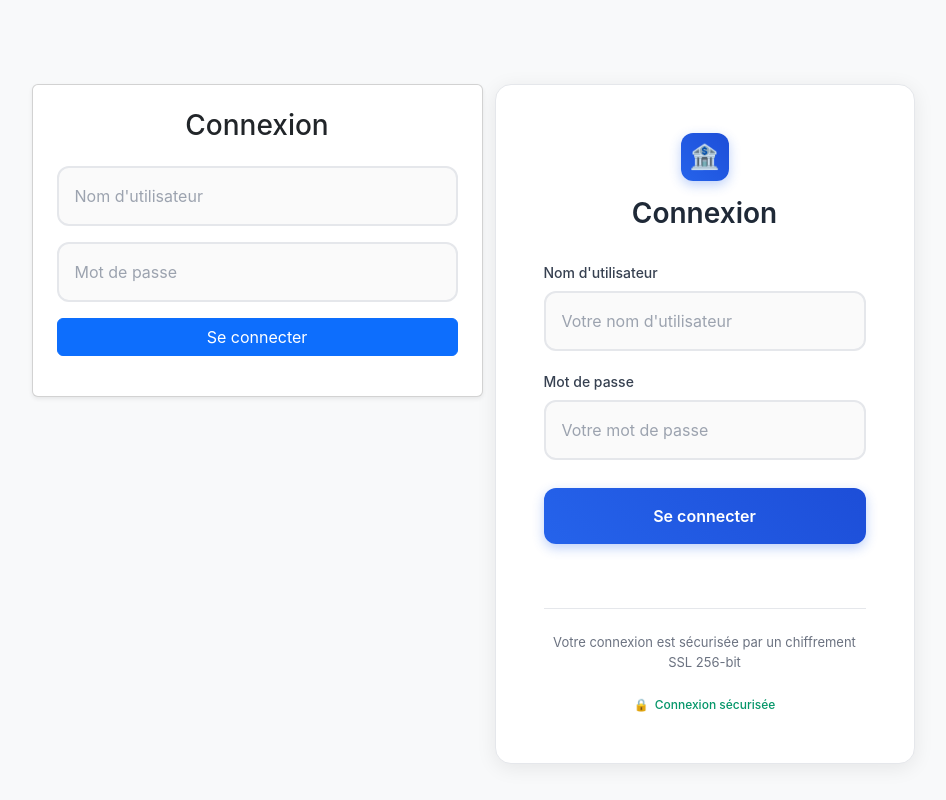
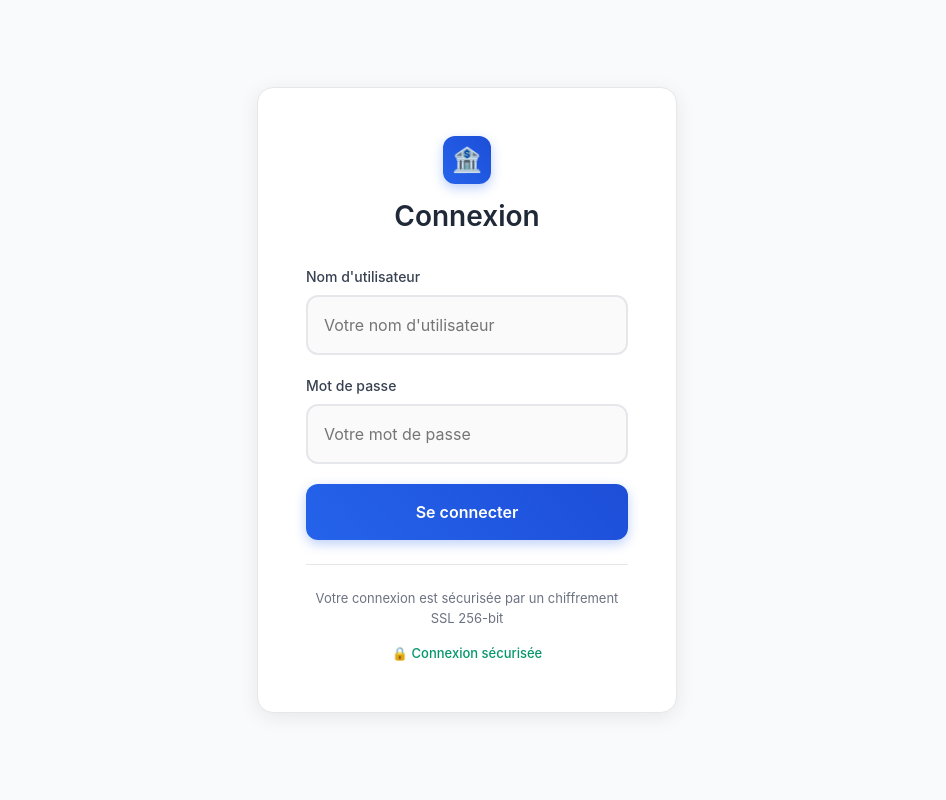
Before and after one commit to Sylvio3365/examen_web_s4, a PHP site: page /examen_web_s4/ws/views/login/login.php in a window 1280 px wide. Shown: the whole page, without its empty margins (173-1119 px from the left). Run offline with PHP 8.4, Linux system fonts and the light colour scheme.

Commit message:
Update login.php

```diff
--- a/ws/views/login/login.php
+++ b/ws/views/login/login.php
@@ -3,48 +3,14 @@
 
 <head>
     <meta charset="UTF-8">
-    <title>Connexion</title>
+    <title>Connexion - Espace Client</title>
     <meta name="viewport" content="width=device-width, initial-scale=1">
     <!-- Bootstrap 5 -->
     <link href="https://cdn.jsdelivr.net/npm/bootstrap@5.3.0/dist/css/bootstrap.min.css" rel="stylesheet">
-</head>
-
-<body class="bg-light">
-
-    <div class="container mt-5">
-        <div class="row justify-content-center">
-            <div class="col-md-6 col-lg-5">
-                <div class="card shadow-sm">
-                    <div class="card-body p-4">
-                        <h3 class="text-center mb-4">Connexion</h3>
-
-                        <form id="loginForm">
-                            <div class="mb-3">
-                                <input type="text" id="nom" class="form-control" placeholder="Nom d'utilisateur" required>
-                            </div>
-                            <div class="mb-3">
-                                <input type="password" id="mdp" class="form-control" placeholder="Mot de passe" required>
-                            </div>
-                            <div class="d-grid">
-                                <button type="submit" id="loginBtn" class="btn btn-primary">Se connecter</button>
-                            </div>
-                            <div id="message" class="mt-3"></div>
-                        </form>
-
-                    </div>
-                </div>
-            </div>
-    <meta name="viewport" content="width=device-width, initial-scale=1.0">
-    <title>Connexion - Espace Client</title>
     <style>
-        * {
-            margin: 0;
-            padding: 0;
-            box-sizing: border-box;
-        }
-
+        /* --- Tout ton style moderne est ici --- */
         body {
-            font-family: 'Inter', -apple-system, BlinkMacSystemFont, 'Segoe UI', Roboto, sans-serif;
+            font-family: 'Inter', sans-serif;
             background: #f8fafc;
             min-height: 100vh;
             display: flex;
@@ -54,13 +20,14 @@
         }
 
         .login-container {
-            background: #ffffff;
+            background: #fff;
             border-radius: 16px;
             box-shadow: 0 4px 20px rgba(0, 0, 0, 0.08);
             padding: 48px;
+            max-width: 420px;
             width: 100%;
-            max-width: 420px;
             border: 1px solid #e5e7eb;
+            animation: fadeInUp 0.6s ease-out;
         }
 
         .logo {
@@ -89,52 +56,42 @@
             color: #1f2937;
             font-size: 28px;
             font-weight: 600;
+            margin-bottom: 8px;
             text-align: center;
-            margin-bottom: 8px;
         }
 
         .subtitle {
             color: #6b7280;
-            text-align: center;
             font-size: 15px;
             margin-bottom: 32px;
-        }
-
-        .form-group {
-            margin-bottom: 20px;
+            text-align: center;
         }
 
         label {
-            display: block;
             color: #374151;
             font-weight: 500;
+            font-size: 14px;
             margin-bottom: 8px;
-            font-size: 14px;
+            display: block;
         }
 
-        input[type="text"],
-        input[type="password"] {
+        input {
             width: 100%;
             padding: 16px;
             border: 2px solid #e5e7eb;
             border-radius: 12px;
             font-size: 16px;
-            transition: all 0.3s ease;
             background: #fafafa;
             color: #1f2937;
+            margin-bottom: 20px;
+            transition: all 0.3s ease;
         }
 
-        input[type="text"]:focus,
-        input[type="password"]:focus {
+        input:focus {
+            border-color: #2563eb;
+            background: #fff;
+            box-shadow: 0 0 0 3px rgba(37, 99, 235, 0.1);
             outline: none;
-            border-color: #2563eb;
-            background: #ffffff;
-            box-shadow: 0 0 0 3px rgba(37, 99, 235, 0.1);
-        }
-
-        input[type="text"]::placeholder,
-        input[type="password"]::placeholder {
-            color: #9ca3af;
         }
 
         .login-btn {
@@ -149,47 +106,16 @@
             cursor: pointer;
             transition: all 0.3s ease;
             box-shadow: 0 4px 12px rgba(37, 99, 235, 0.3);
-            margin-top: 8px;
         }
 
-        .login-btn:hover:not(:disabled) {
+        .login-btn:hover {
             transform: translateY(-2px);
             box-shadow: 0 6px 16px rgba(37, 99, 235, 0.4);
-        }
-
-        .login-btn:active {
-            transform: translateY(0);
         }
 
         .login-btn:disabled {
             background: #d1d5db;
             cursor: not-allowed;
-            transform: none;
-            box-shadow: none;
-        }
-
-        .login-btn.loading {
-            position: relative;
-            color: transparent;
-        }
-
-        .login-btn.loading::after {
-            content: "";
-            position: absolute;
-            top: 50%;
-            left: 50%;
-            width: 20px;
-            height: 20px;
-            border: 2px solid #ffffff;
-            border-top: 2px solid transparent;
-            border-radius: 50%;
-            animation: spin 1s linear infinite;
-            transform: translate(-50%, -50%);
-        }
-
-        @keyframes spin {
-            0% { transform: translate(-50%, -50%) rotate(0deg); }
-            100% { transform: translate(-50%, -50%) rotate(360deg); }
         }
 
         .message {
@@ -198,26 +124,17 @@
             border-radius: 8px;
             font-size: 14px;
             font-weight: 500;
-            opacity: 0;
-            transform: translateY(-10px);
-            transition: all 0.3s ease;
-        }
-
-        .message.show {
-            opacity: 1;
-            transform: translateY(0);
+            display: none;
         }
 
         .message.success {
             background: linear-gradient(45deg, #10b981, #059669);
             color: white;
-            border: 1px solid #06d6a0;
         }
 
-        .message.error {
+        .message.danger {
             background: linear-gradient(45deg, #ef4444, #dc2626);
             color: white;
-            border: 1px solid #f87171;
         }
 
         .security-info {
@@ -225,58 +142,36 @@
             margin-top: 24px;
             padding-top: 24px;
             border-top: 1px solid #e5e7eb;
-        }
-
-        .security-info p {
+            font-size: 13px;
             color: #6b7280;
-            font-size: 13px;
-            line-height: 1.5;
         }
 
         .security-badge {
-            display: inline-flex;
-            align-items: center;
-            gap: 6px;
             color: #059669;
-            font-size: 12px;
+            margin-top: 8px;
             font-weight: 500;
-            margin-top: 8px;
         }
 
         .security-badge::before {
-            content: "🔒";
+            content: "🔒 ";
         }
 
-        /* Responsive */
-        @media (max-width: 480px) {
-            .login-container {
-                padding: 32px 24px;
-                margin: 16px;
-            }
-
-            h1 {
-                font-size: 24px;
-            }
-        }
-
-        /* Animation d'entrée */
         @keyframes fadeInUp {
             from {
                 opacity: 0;
                 transform: translateY(30px);
             }
+
             to {
                 opacity: 1;
                 transform: translateY(0);
             }
         }
-
-        .login-container {
-            animation: fadeInUp 0.6s ease-out;
-        }
     </style>
 </head>
+
 <body>
+
     <div class="login-container">
         <div class="logo">
             <div class="logo-icon"></div>
@@ -284,15 +179,11 @@
         </div>
 
         <form id="loginForm">
-            <div class="form-group">
-                <label for="nom">Nom d'utilisateur</label>
-                <input type="text" id="nom" placeholder="Votre nom d'utilisateur" required>
-            </div>
+            <label for="nom">Nom d'utilisateur</label>
+            <input type="text" id="nom" placeholder="Votre nom d'utilisateur" required>
 
-            <div class="form-group">
-                <label for="mdp">Mot de passe</label>
-                <input type="password" id="mdp" placeholder="Votre mot de passe" required>
-            </div>
+            <label for="mdp">Mot de passe</label>
+            <input type="password" id="mdp" placeholder="Votre mot de passe" required>
 
             <button type="submit" id="loginBtn" class="login-btn">Se connecter</button>
 
@@ -325,7 +216,7 @@
             }
 
             loginBtn.disabled = true;
-            loginBtn.classList.add('loading');
+            loginBtn.textContent = "Connexion...";
 
             const data = `nom=${encodeURIComponent(nom)}&mdp=${encodeURIComponent(mdp)}`;
 
@@ -336,14 +227,13 @@
             xhr.onreadystatechange = function() {
                 if (xhr.readyState === 4) {
                     loginBtn.disabled = false;
-                    loginBtn.classList.remove('loading');
+                    loginBtn.textContent = "Se connecter";
 
                     try {
                         const response = JSON.parse(xhr.responseText);
 
                         if (xhr.status === 200 && response.success) {
                             showMessage("Connexion réussie ! Redirection...", "success");
-
                             setTimeout(() => {
                                 window.location.href = apiBase + "/template";
                             }, 1500);
@@ -360,8 +250,6 @@
                 loginBtn.disabled = false;
                 loginBtn.textContent = "Se connecter";
                 showMessage("Erreur de connexion réseau", "danger");
-                loginBtn.classList.remove('loading');
-                showMessage("Erreur de connexion réseau", "error");
             };
 
             xhr.send(data);
@@ -369,32 +257,10 @@
 
         function showMessage(text, type) {
             const messageDiv = document.getElementById("message");
-            messageDiv.innerHTML = `<div class="alert alert-${type}" role="alert">${text}</div>`;
             messageDiv.textContent = text;
             messageDiv.className = `message ${type}`;
-
-            // Forcer le reflow pour l'animation
-            messageDiv.offsetHeight;
-            messageDiv.classList.add('show');
-
-            // Masquer le message après 5 secondes si c'est une erreur
-            if (type === 'error') {
-                setTimeout(() => {
-                    messageDiv.classList.remove('show');
-                }, 5000);
-            }
+            messageDiv.style.display = "block";
         }
-
-        // Animation subtile des inputs
-        document.querySelectorAll('input').forEach(input => {
-            input.addEventListener('focus', function() {
-                this.parentElement.style.transform = 'translateY(-2px)';
-            });
-
-            input.addEventListener('blur', function() {
-                this.parentElement.style.transform = 'translateY(0)';
-            });
-        });
     </script>
 
 </body>
```
